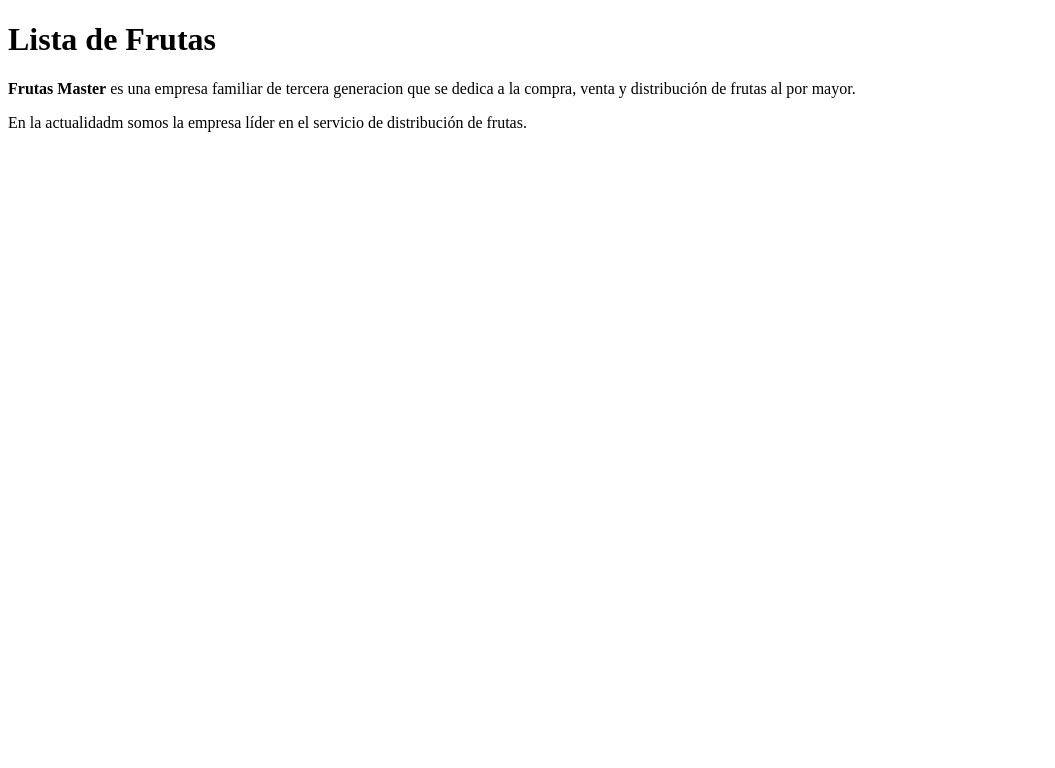
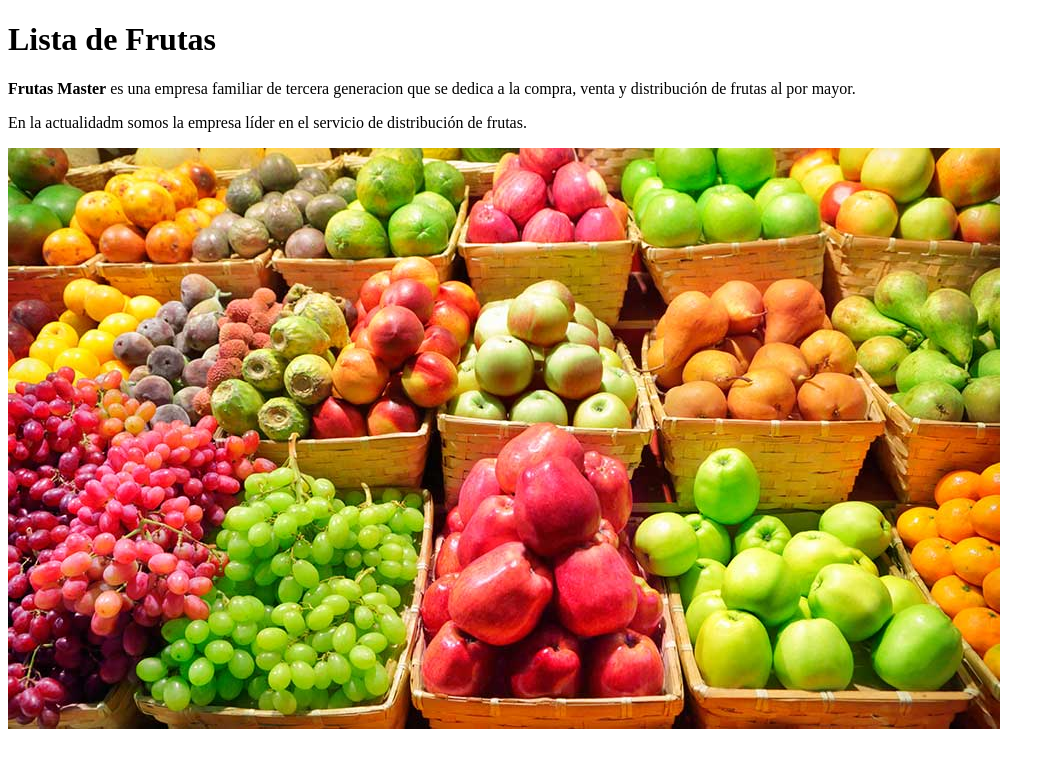
Before and after one commit to MuriielAnahi/lista-frutas, a plain HTML site: page assets/index.html in a window 1280 px wide. Shown: the whole page, without its empty margins (0-1055 px from the left). Drawn offline with Linux system fonts and the light colour scheme.

Commit message:
agregando imagen

```diff
--- a/assets/index.html
+++ b/assets/index.html
@@ -4,10 +4,11 @@
 	<meta charset="UTF-8">
 	<title>Lista de frutas</title>
 	<h1>Lista de Frutas</h1>
+
+</head>
+<body>
 	<p><B>Frutas Master</B> es una empresa familiar de tercera  generacion que se dedica a la compra, venta y distribución de frutas al por mayor.</p>
 	<p>En la actualidadm somos la empresa líder en el servicio de distribución de frutas.</p>
-</head>
-<body>
-
+	<img src="frutas.jpg">
 </body>
 </html>
```
Also changed, not shown: assets/frutas.jpg (added).
